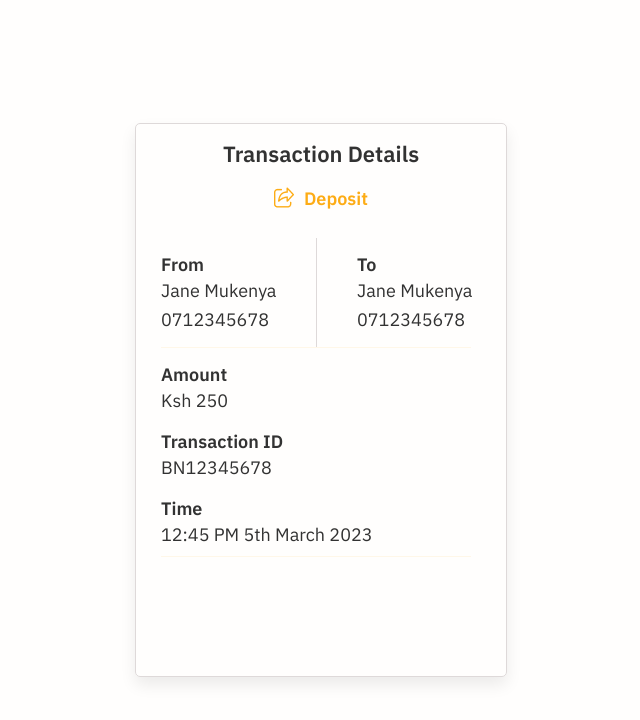
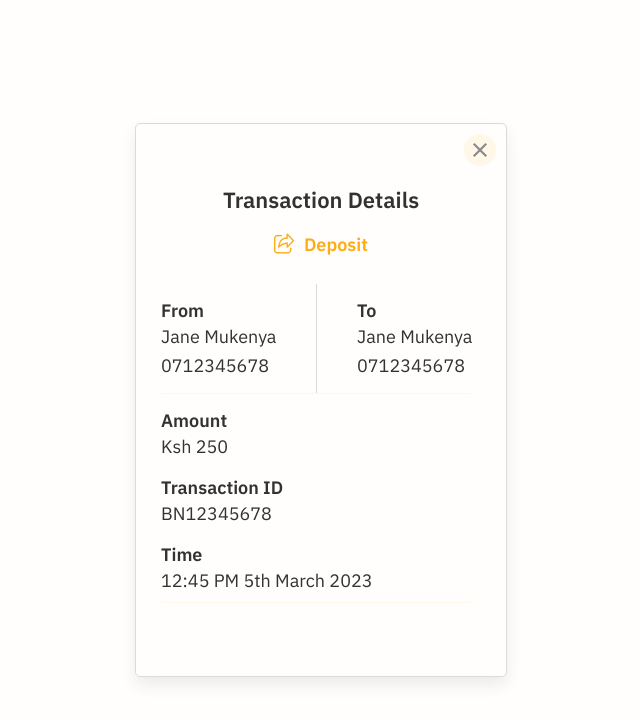
Before and after one commit to glitex-interns-june-2023/haba-pay, a React (Create React App) app: page /deposit in a window 1280 px wide. Shown: the top 720 px of the page, without its empty margins (319-959 px from the left). Built offline with nearby package versions, Linux system fonts and the light colour scheme.

Commit message:
feat: Add dissolve animation to close button and navigate to homepage

```diff
--- a/src/Modals/DepositModal.js
+++ b/src/Modals/DepositModal.js
@@ -1,11 +1,26 @@
 import React from 'react';
+import { useNavigate } from 'react-router-dom';
 import deposit from '../assets/deposit.png';
+import close from '../assets/close.png';
 import '../Styles/DepositModal.css';
 
 const DepositModal = () => {
+    const navigate = useNavigate();
+
+    const handleButtonClick = () => {
+        navigate('/home');
+    };
+
+
     return (
         <div className="depositmodal-container">
             <div className="depositmodal-wrapper">
+                <div className="close-btn-container">
+                    <button className="close-btn" onClick={handleButtonClick}>
+                        <img src={close} alt="close" />
+                    </button>
+                </div>
+
                 <div className="depositmodal-header">
                     <h1>Transaction Details</h1>
                     <h2><span><img src={deposit} alt="deposit" /></span>Deposit</h2>
--- a/src/Styles/DepositModal.css
+++ b/src/Styles/DepositModal.css
@@ -19,6 +19,45 @@
     border: 0.5px solid #DED9D9;
     box-shadow: 0px 8px 16px 0px rgba(0, 0, 0, 0.08);
 }
+
+
+/* DepositModal.css */
+.close-btn-container {
+    text-align: right;
+    margin: 10px 10px 0 0;
+}
+
+.close-btn {
+    cursor: pointer;
+    border: none;
+    background: transparent;
+    padding: 0;
+    display: inline-block;
+    transition: transform 300ms ease-in-out;
+}
+
+.close-btn:focus {
+    outline: none;
+}
+
+.close-btn:hover {
+    transform: scale(1.1);
+}
+
+@keyframes dissolveAnimation {
+    0% {
+        opacity: 1;
+    }
+    100% {
+        opacity: 0;
+        display: none;
+    }
+}
+
+.close-btn.clicked {
+    animation: dissolveAnimation 300ms ease-in-out;
+}
+
 
 .depositmodal-header {
     text-align: center;
```
